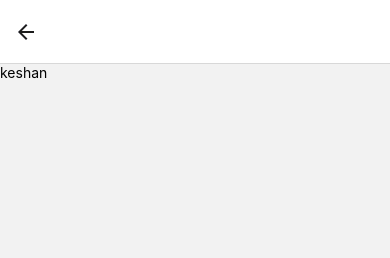
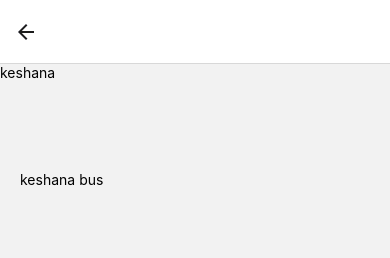
Before and after one commit to kesh04/BUS, a React Native app: screen /Home in a window 390 px wide. Shown: the top 258 px of the page. Built offline with nearby package versions, Linux system fonts and the light colour scheme.

Commit message:
text change

```diff
--- a/src/page/Home.jsx
+++ b/src/page/Home.jsx
@@ -1,4 +1,4 @@
-import { View, Text } from 'react-native'
+import { View, Text,StyleSheet } from 'react-native'
 import React from 'react'
 import { NavigationContainer } from '@react-navigation/native'
 import TabNavigation from '../custom/TabNavigation'
@@ -6,7 +6,10 @@ import TabNavigation from '../custom/TabNavigation'
 export default function Home() {
   return (
     <View>
-      <Text>keshan</Text>
+      <Text>keshana</Text>
+      <Text style={styles.container}>
+        keshana bus
+      </Text>
 
 
 
@@ -14,3 +17,19 @@ export default function Home() {
     </View>
   )
 }
+
+const styles = StyleSheet.create({
+  container: {
+    alignItems: "center",
+    padding: 20,
+    marginTop: 70,
+  },
+  heading: {
+    color: "black",
+    fontSize: 34,
+  },
+  error: {
+    color: "red",
+    marginBottom: 10,
+  },
+});
```
